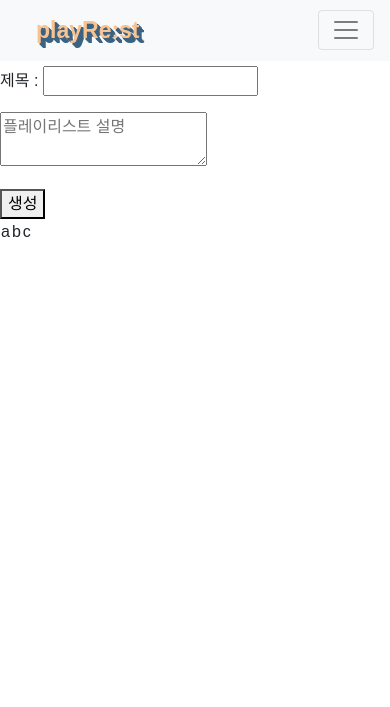
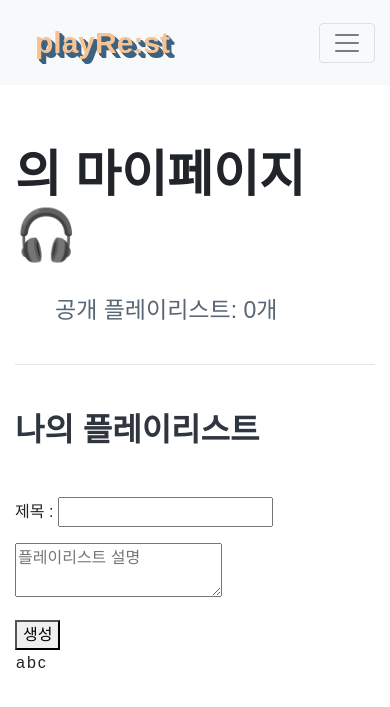
Before and after one commit to yoohyunju/playrest-web-project, a Flask app: page /mypage in a window 390 px wide. Shown: the top 707 px of the page. Run offline with Flask 2, Linux system fonts and the light colour scheme; data that the repository does not hold is empty; some libraries are stand-ins or nearby versions; some web fonts are replaced.

Commit message:
마이페이지 구조 및 기능 추가
1. 사용자 이름 출력 기능
2. 내 플레이리스트 총 개수 출력 기능
3. 나의 플레이리스트 출력 기능
4. 플레이리스트 영역에 마우스오버 시 삭제 버튼 노출 기능

```diff
--- a/static/css/header.css
+++ b/static/css/header.css
@@ -13,6 +13,10 @@ a:hover {
     text-decoration: none;
 }
 
+#header {
+    padding: 15px;
+}
+
 #login-btn {
     font-size: large;
     color: #2f3640;
@@ -22,7 +26,7 @@ a:hover {
 #home-logo {
     padding-left: 20px;
     color: #f8c291;
-    font-size: 23px;
+    font-size: 30px;
     font-weight: bold;
     text-shadow: 2px 2px #3c6382, 3px 3px #3c6382, 4px 4px #3c6382, 5px 5px #3c6382;
 }
--- /dev/null
+++ b/static/css/myPage.css
@@ -0,0 +1,59 @@
+h1 {
+    font-weight: bold;
+    font-size: 50px;
+}
+
+.card {
+    margin: 15px;
+}
+
+.card-title {
+    overflow: hidden;
+    text-overflow: ellipsis;
+    white-space: nowrap;
+}
+
+.row {
+    justify-content: flex-start;
+}
+
+.section {
+    padding: 20px 0px 20px 0px;
+}
+
+.title {
+    padding-top: 10px;
+    padding-bottom: 20px;
+}
+
+.card:hover {
+    cursor: pointer;
+}
+
+#card:hover #delete-btn{
+    visibility: visible;
+}
+
+#mypage-title {
+    margin-top: 30px;
+    margin-bottom: 10px;
+}
+
+#list-count {
+    color: #576574;
+    margin-left: 40px;
+    font-size: 23px;
+}
+
+#list-creat-btn {
+    margin-left: 30px;
+}
+
+#delete-btn-img {
+    margin-left: 35px;
+    width: 30px;
+}
+
+#delete-btn {
+    visibility: hidden;
+}
--- a/static/css/style.css
+++ b/static/css/style.css
@@ -5,6 +5,7 @@ body {
 
 h2 {
     font-weight: bold;
+    color: #2f3640;
 }
 
 a {
--- a/templates/fragments/header.html
+++ b/templates/fragments/header.html
@@ -38,7 +38,7 @@
 </head>
 <body>
     <!--헤더, 네비게이션 바-->
-    <nav class="navbar navbar-expand-lg navbar-light bg-light">
+    <nav class="navbar navbar-expand-lg navbar-light bg-light" id="header">
         <a class="navbar-brand" id="home-logo" href="/">playRe:st</a>
         <button class="navbar-toggler" type="button" data-toggle="collapse" data-target="#navbarSupportedContent"
                 aria-controls="navbarSupportedContent" aria-expanded="false" aria-label="Toggle navigation">
--- a/templates/myPage/myPage.html
+++ b/templates/myPage/myPage.html
@@ -16,6 +16,7 @@
 
     <!--css-->
     <link href="{{ url_for('static', filename='css/style.css') }}" rel="stylesheet">
+    <link href="{{ url_for('static', filename='css/myPage.css') }}" rel="stylesheet">
     <link rel="preconnect" href="https://fonts.googleapis.com">
     <link rel="preconnect" href="https://fonts.gstatic.com" crossorigin>
     <link href="https://fonts.googleapis.com/css2?family=Stylish&display=swap" rel="stylesheet">
@@ -23,7 +24,6 @@
     <!-- Optional JavaScript -->
     <!-- jQuery first, then Popper.js, then Bootstrap js -->
     <!--부트스트랩 템플릿에 이미 jQuery가 임포트 돼있음-->
-
     <script src="https://ajax.googleapis.com/ajax/libs/jquery/3.5.1/jquery.min.js"></script>
     <script src="https://cdnjs.cloudflare.com/ajax/libs/popper.js/1.12.9/umd/popper.min.js"
         integrity="sha384-ApNbgh9B+Y1QKtv3Rn7W3mgPxhU9K/ScQsAP7hUibX39j7fakFPskvXusvfa0b4Q"
@@ -31,8 +31,7 @@
     <script src="https://maxcdn.bootstrapcdn.com/bootstrap/4.0.0/js/bootstrap.min.js"
         integrity="sha384-JZR6Spejh4U02d8jOt6vLEHfe/JQGiRRSQQxSfFWpi1MquVdAyjUar5+76PVCmYl"
         crossorigin="anonymous"></script>
-    <script src="/playrest/static/js/includeHTML.js"></script>
-    <script src="/playrest/static/js/includeRouter.js"></script>
+
 
     <title>마이페이지 - playRe:st</title>
     <style>
@@ -44,7 +43,7 @@
     </style>
     <script>
         $(document).ready(function () {
-            showMylist()
+            showMylist();
         });
 
         function showMylist() {
@@ -53,20 +52,32 @@
                 url: '/mylist',
                 data: {},
                 success: function (response) {
-                    alert("내 목록 연결!")
+                    //alert("내 목록 연결!")
                     let myPlaylists = response['data']
-                    console.log(myPlaylists)
+                    let listCount = Object.keys(myPlaylists).length; // 전달한 플리 데이터 개수
+
+                    console.log(myPlaylists, listCount)
+
                     for (let i = 0; i < myPlaylists.length; i++) {
                         let playlist_num = myPlaylists[i]['playlist_num']
                         let user_name = myPlaylists[i]['user_name']
                         let playlist_title = myPlaylists[i]['playlist_title']
+                        let album_img = myPlaylists[i]['playlist_music'][0]['music_album'] // 대표 앨범아트
 
-                        let temp_html = `<tr>
-                                                <td>${user_name}</td>
-                                                <td>${playlist_title}</td>
-                                                <td><button onclick="deleteList('${playlist_num}')">삭제</button></td>
-                                        </tr>`
-                        $('#list-box').append(temp_html)
+                        let temp_html = `<div class="card" id="card" style="width: 13rem;" onclick="movePlaylistInfo(${playlist_num})">
+                                            <img class="card-img-top"
+                                                 src="${album_img}"
+                                                 alt="Card image cap">
+                                            <div class="card-body">
+                                                <h5 class="card-title">${playlist_title}</h5>
+                                                <p class="card-text">만든 이: ${user_name}
+                                                    <a id="delete-btn" onclick="deleteList('${playlist_num}')"><img id ="delete-btn-img" src="static/icon/delete_btn.png"></a>
+                                                </p>
+                                            </div>
+                                        </div>`
+
+                        $('#myPlaylist').append(temp_html)
+                        $('#count-result').text(listCount)
                     }
                 }
             })
@@ -92,6 +103,7 @@
                 url: '/mypage/delete',
                 data: {num_give:num},
                 success: function (response) {
+                    //삭제하기 전에 삭제 하시겠습니까? 메시지가 뜨면 좋을 것 같아요
                     alert(response['msg']);
                     window.location.reload()
                 }
@@ -104,16 +116,26 @@
     {% include 'fragments/header.html' %}
 
     <div class="container">
-        <div class="row"></div>
-        <div class="row">
-            <div class="col-md-1"></div>
-            <div class="col-md-1"></div>
-            <div class="col-md-1"></div>
-            <div class="col-md-1"></div>
-            <div class="col-md-1"></div>
+        <div class="section" id="mypage-title">
+            <div class="title">
+                <h1>{{session['user_name']}}의 마이페이지 🎧 </h1>
+            </div>
+            <!--플리 개수-->
+            <div id="list-count">공개 플레이리스트: <span id="count-result">0</span>개</div>
+        </div>
+
+        <hr/>
+
+        <div class="section">
+            <div class="title">
+                <h2>나의 플레이리스트
+                    <!--<span><button id="list-creat-btn" type="button" class="btn btn-dark">✏️새 플레이리스트 생성</button></span>-->
+                </h2>
+            </div>
+            <!--내 플리 출력 되는 영역-->
+            <div class="row" id="myPlaylist"/>
         </div>
     </div>
-
 
     <form>
         <p>제목 : <input type="text" name="title" id="playlist-title"/></p>
--- a/templates/playlist/playlist.html
+++ b/templates/playlist/playlist.html
@@ -61,8 +61,6 @@
                     let playlist_desc = playlist['playlist_desc']
                     let songs = playlist['playlist_music']
                     let user_name = playlist['user_name']
-
-                    // let albumImg = myPlaylists[i]['playlist_music'][0]['music_album']    플리 첫번째 노래의 앨범아트
 
                     console.log(playlist_title, playlist_desc, songs, num)
 
```
Also changed, not shown: static/icon/delete_btn.png (added).
